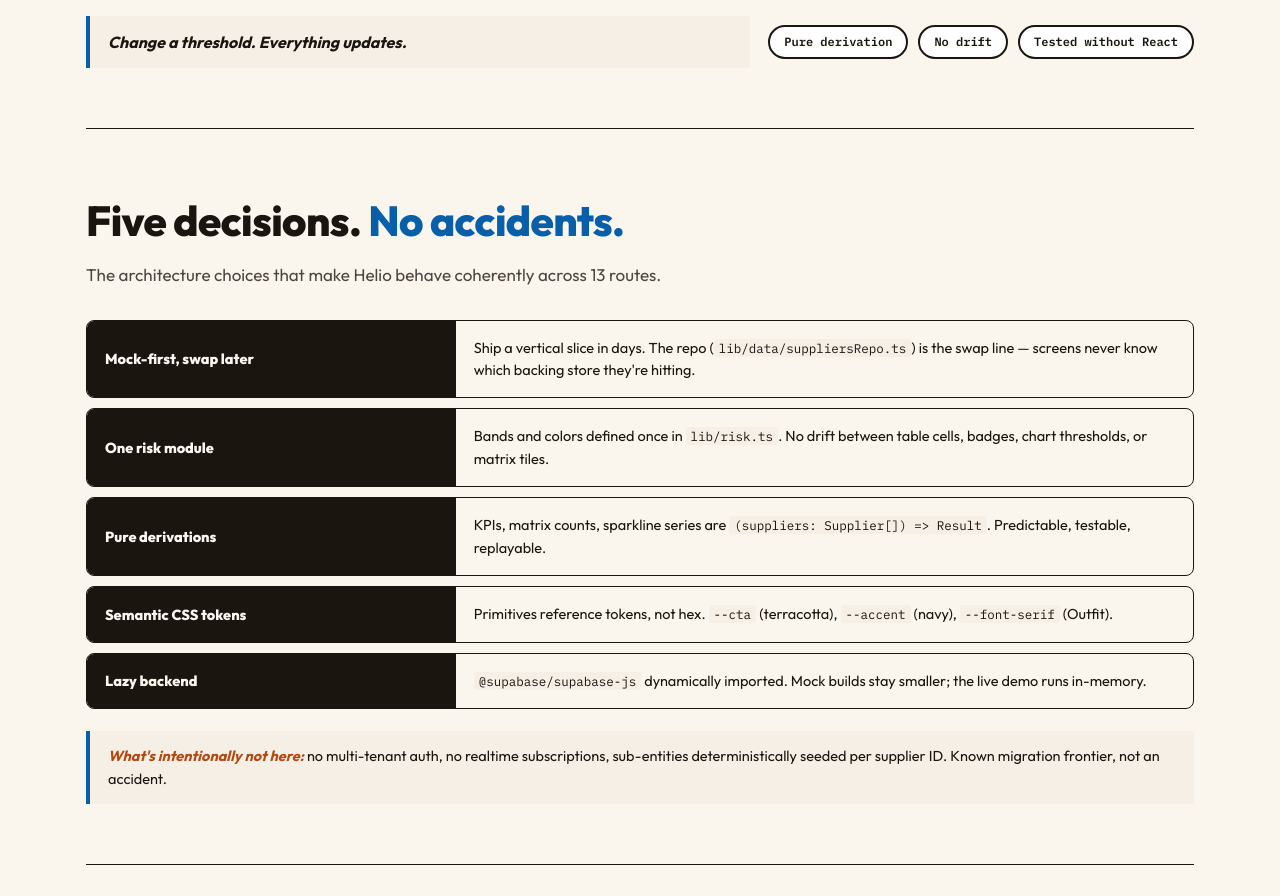
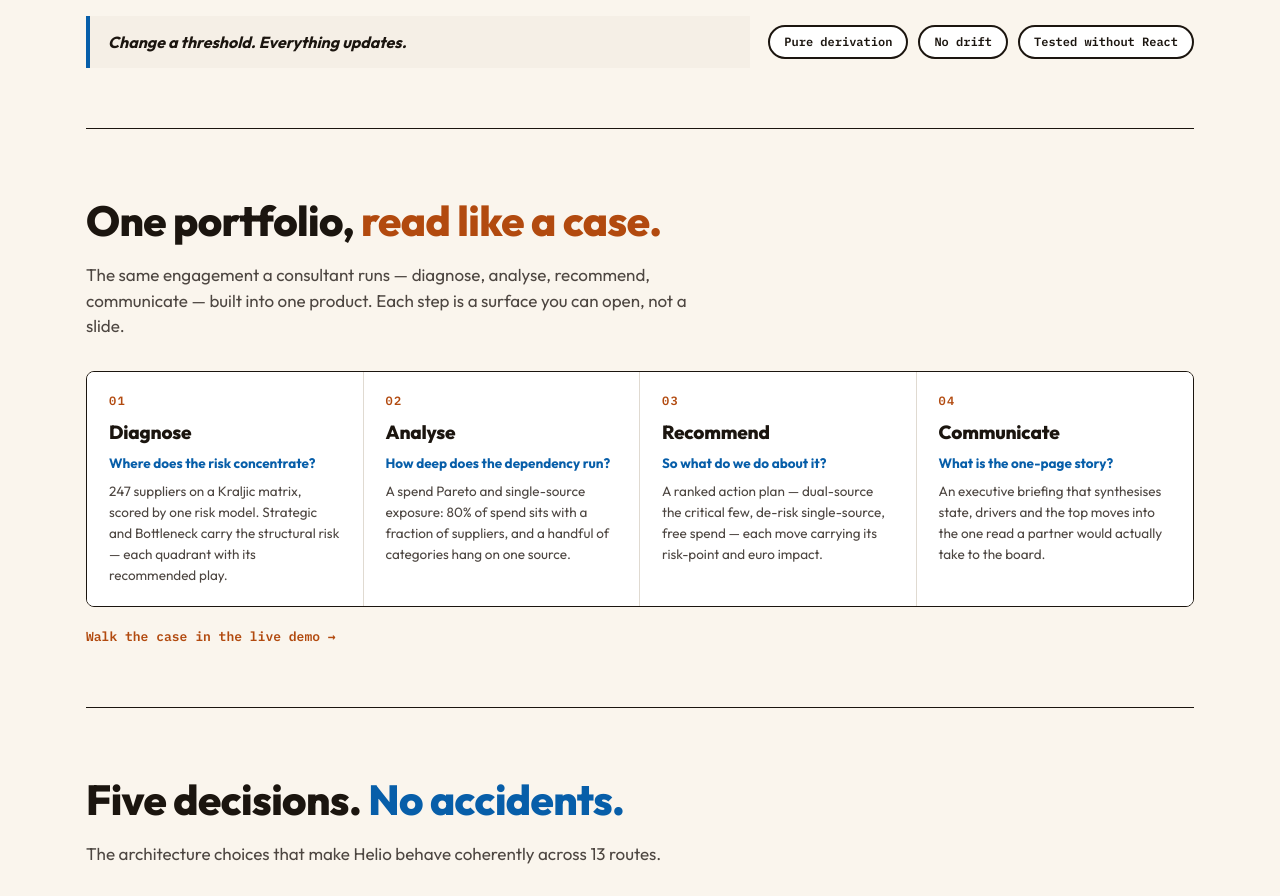
Before and after one commit to SMat777/helio, a React (Vite) app in the folder apps/web/: page / in a window 1280 px wide. Shown: the part 2840-3736 px from the top of the page. Built offline with nearby package versions, Linux system fonts and the light colour scheme; no server answers.

Commit message:
feat(landing): "read like a case" frames Helio as a consulting engagement
- new section mapping diagnose/analyse/recommend/communicate to the product's surfaces
- teaches a reviewer to read the product as a deliverable, not just a dashboard

```diff
--- a/apps/web/src/screens/Landing.tsx
+++ b/apps/web/src/screens/Landing.tsx
@@ -2,6 +2,7 @@ import Hero from './landing/Hero'
 import Problem from './landing/Problem'
 import LensTabs from './landing/LensTabs'
 import RiskBandViz from './landing/RiskBandViz'
+import CaseLens from './landing/CaseLens'
 import Decisions from './landing/Decisions'
 import Cta from './landing/Cta'
 import Byline from './landing/Byline'
@@ -14,6 +15,7 @@ export default function Landing() {
       <Problem />
       <LensTabs />
       <RiskBandViz />
+      <CaseLens />
       <Decisions />
       <Cta />
       <Byline />
--- /dev/null
+++ b/apps/web/src/screens/landing/CaseLens.tsx
@@ -0,0 +1,58 @@
+import { Link } from 'react-router-dom'
+import { DEMO_PATH } from './links'
+
+// Frames the product as a consulting engagement: the recruiter reads Helio as a
+// deliverable — diagnose, analyse, recommend, communicate — not just a dashboard.
+const STEPS = [
+  {
+    no: '01',
+    move: 'Diagnose',
+    q: 'Where does the risk concentrate?',
+    a: '247 suppliers on a Kraljic matrix, scored by one risk model. Strategic and Bottleneck carry the structural risk — each quadrant with its recommended play.',
+  },
+  {
+    no: '02',
+    move: 'Analyse',
+    q: 'How deep does the dependency run?',
+    a: 'A spend Pareto and single-source exposure: 80% of spend sits with a fraction of suppliers, and a handful of categories hang on one source.',
+  },
+  {
+    no: '03',
+    move: 'Recommend',
+    q: 'So what do we do about it?',
+    a: 'A ranked action plan — dual-source the critical few, de-risk single-source, free spend — each move carrying its risk-point and euro impact.',
+  },
+  {
+    no: '04',
+    move: 'Communicate',
+    q: 'What is the one-page story?',
+    a: 'An executive briefing that synthesises state, drivers and the top moves into the one read a partner would actually take to the board.',
+  },
+] as const
+
+export default function CaseLens() {
+  return (
+    <section className="case" id="case" aria-labelledby="case-h" data-testid="landing-case">
+      <header className="section-head">
+        <h2 id="case-h">One portfolio, <span className="accent">read like a case.</span></h2>
+        <p className="section-lead">
+          The same engagement a consultant runs — diagnose, analyse, recommend, communicate — built into
+          one product. Each step is a surface you can open, not a slide.
+        </p>
+      </header>
+
+      <ol className="case-arc">
+        {STEPS.map((s) => (
+          <li key={s.no} className="case-step">
+            <span className="case-no">{s.no}</span>
+            <h3>{s.move}</h3>
+            <p className="case-q">{s.q}</p>
+            <p className="case-a">{s.a}</p>
+          </li>
+        ))}
+      </ol>
+
+      <Link to={DEMO_PATH} className="case-cta">Walk the case in the live demo →</Link>
+    </section>
+  )
+}
--- a/apps/web/src/screens/landing/landing.css
+++ b/apps/web/src/screens/landing/landing.css
@@ -378,6 +378,36 @@
   background: var(--card);
 }
 
+/* === CASE LENS === */
+.case { padding-bottom: 60px; }
+.case-arc {
+  list-style: none; display: grid;
+  grid-template-columns: repeat(4, 1fr); gap: 0;
+  border: 1px solid var(--ink); border-radius: 8px; overflow: hidden;
+  margin-top: 18px;
+}
+.case-step {
+  display: flex; flex-direction: column; gap: 8px;
+  padding: 20px 22px; background: var(--card);
+  border-right: 1px solid var(--line);
+}
+.case-step:last-child { border-right: none; }
+.case-no { font-family: var(--font-mono); font-size: 12px; font-weight: 700; letter-spacing: .1em; color: var(--cta); }
+.case-step h3 { margin: 0; font-size: 19px; font-weight: 800; letter-spacing: -.01em; }
+.case-q { font-size: 13.5px; font-weight: 700; line-height: 1.4; color: var(--accent); }
+.case-a { font-size: 13.5px; line-height: 1.55; color: var(--ink-2); }
+.case-cta {
+  display: inline-block; margin-top: 20px;
+  font-family: var(--font-mono); font-size: 13px; font-weight: 700;
+  color: var(--cta); text-decoration: none;
+}
+.case-cta:hover { text-decoration: underline; }
+@media (max-width: 768px) {
+  .case-arc { grid-template-columns: 1fr; }
+  .case-step { border-right: none; border-bottom: 1px solid var(--line); }
+  .case-step:last-child { border-bottom: none; }
+}
+
 /* === DECISIONS === */
 .decisions { padding-bottom: 60px; }
 .accent-blue { color: var(--accent); }
```
